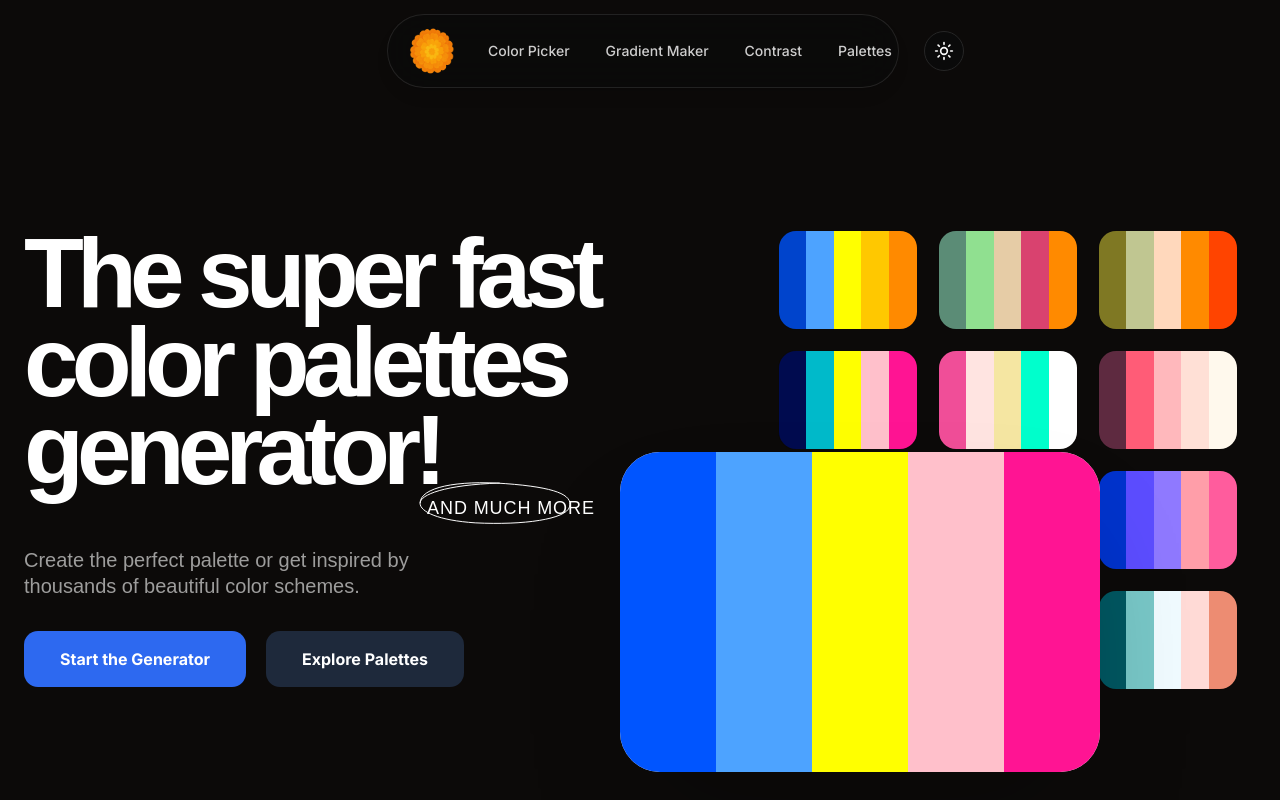
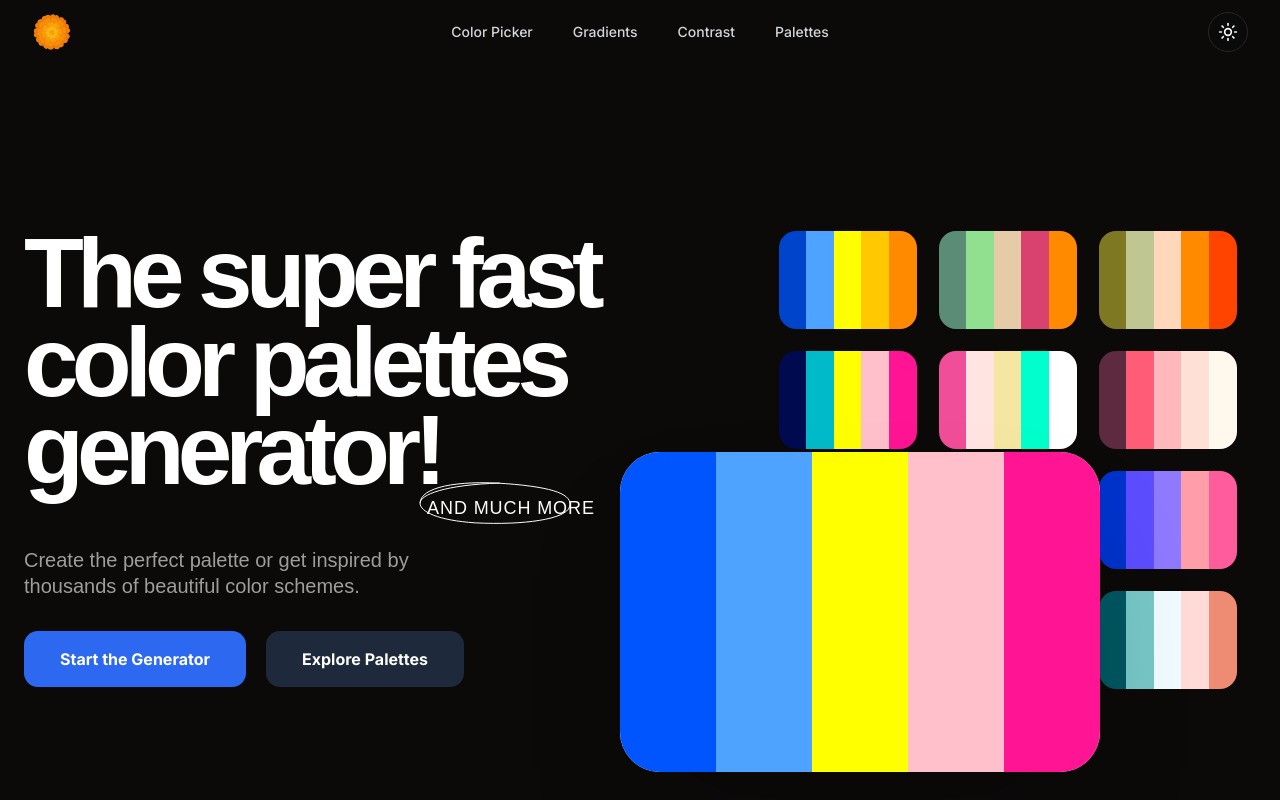
Before and after one commit to codewithdhruba01/ColorPicker, a Next.js app: page / in a window 1280 px wide. Shown: the top 800 px of the page. Built offline with nearby package versions, Linux system fonts and the light colour scheme; a web font is replaced by a local one.

Commit message:
refactor: Reimplement navbar with a full-width design, simplified active link styling, and removal of Framer Motion.

```diff
--- a/components/layout/navbar.tsx
+++ b/components/layout/navbar.tsx
@@ -5,126 +5,99 @@ import Image from "next/image";
 import Link from "next/link";
 import { usePathname } from "next/navigation";
 import { Menu, X } from "lucide-react";
-import { motion } from "framer-motion";
 import { ThemeToggle } from "../theme-toggle";
 
 export function Navbar() {
   const [isOpen, setIsOpen] = useState(false);
-  const [hovered, setHovered] = useState<string | null>(null);
   const pathname = usePathname();
 
   const navLinks = [
-    { name: "Color Picker", href: "/picker" },
-    { name: "Gradient Maker", href: "/gradients" },
-    { name: "Contrast", href: "/contrast-checker" },
-    { name: "Palettes", href: "/palettes" },
+    { href: "/picker", text: "Color Picker" },
+    { href: "/gradients", text: "Gradients" },
+    { href: "/contrast-checker", text: "Contrast" },
+    { href: "/palettes", text: "Palettes" },
   ];
 
-  const activeLink = navLinks.find((link) => pathname === link.href);
+  return (
+    <nav className="fixed top-0 z-50 w-full bg-white/70 dark:bg-stone-950 backdrop-blur-md dark:border-white/10 transition-colors duration-300">
+      <div className="mx-auto max-w-7xl px-4 sm:px-6 lg:px-8">
+        <div className="flex h-16 items-center justify-between">
 
-  return (
-    <nav
-      className="fixed top-4 left-1/2 -translate-x-1/2 z-50 w-[95%] sm:w-[85%] md:w-[70%] lg:w-[50%] xl:w-[40%] 2xl:w-[35%]"
-      style={{ left: 'calc(50% + 3px)', top: 'calc(1rem - 2px)' }}
-    >
-      <div
-        className="relative flex items-center justify-center px-3 py-2.5 sm:px-4 sm:py-2.5 md:px-5 md:py-3 rounded-full
-        bg-background/60 backdrop-blur-xl border border-border/40 shadow-lg
-        dark:border-white/10 transition-all duration-300"
-      >
-        <div className="flex items-center justify-between w-full gap-2 sm:gap-3 md:gap-4">
           {/* Logo */}
-          <Link href="/" className="flex items-center gap-1.5 sm:gap-2 flex-shrink-0">
+          <Link href="/" className="flex items-center gap-2">
             <Image
               src="/colorkit.png"
-              alt="ColorKit Logo"
-              width={44}
-              height={44}
-              className="rounded-md w-10 h-10 sm:w-11 sm:h-11 md:w-12 md:h-12"
-              priority
+              alt="ColorKit"
+              width={40}
+              height={40}
+              className="rounded-md"
             />
-
           </Link>
 
-          {/* Centered Links with sliding active capsule */}
-          <div className="relative hidden md:flex items-center justify-center gap-0.5 lg:gap-1 mx-auto flex-1 max-w-[500px]">
+          {/* Desktop Navigation */}
+          <div className="hidden md:flex items-center gap-2">
             {navLinks.map((link) => {
               const isActive = pathname === link.href;
-              const isHovered = hovered === link.href;
 
               return (
-                <div
+                <Link
                   key={link.href}
-                  className="relative flex-1"
-                  onMouseEnter={() => setHovered(link.href)}
-                  onMouseLeave={() => setHovered(null)}
+                  href={link.href}
+                  className={`px-4 py-2 rounded-full text-sm font-medium transition-all duration-300
+                    ${isActive
+                      ? "bg-[#df7709]/10 text-[#df7709]"
+                      : "text-gray-600 dark:text-gray-300 hover:bg-[#f07f08]/10 hover:text-[#00DC82]"
+                    }`}
                 >
-                  {(isActive || isHovered) && (
-                    <motion.div
-                      layoutId="activeLinkBackground"
-                      className="absolute inset-0 rounded-full bg-foreground/10 dark:bg-white/10 border border-border/30"
-                      transition={{
-                        type: "spring",
-                        stiffness: 400,
-                        damping: 30,
-                      }}
-                    />
-                  )}
-                  <Link
-                    href={link.href}
-                    className={`relative text-xs lg:text-sm font-medium px-2 lg:px-4 py-1.5 rounded-full z-10 transition-colors duration-300 block text-center
-                      ${isActive
-                        ? "text-foreground dark:text-white"
-                        : "text-foreground/80 dark:text-white/80 hover:text-foreground dark:hover:text-white"
-                      }`}
-                  >
-                    <span className="whitespace-nowrap">{link.name}</span>
-                  </Link>
-                </div>
+                  {link.text}
+                </Link>
               );
             })}
           </div>
 
-          {/* Theme toggle + mobile button */}
-          <div className="flex items-center gap-2 sm:gap-3 flex-shrink-0">
+          {/* Right side actions */}
+          <div className="flex items-center gap-2 sm:gap-3">
+
+
             <ThemeToggle />
+
+            {/* Mobile menu button */}
             <button
               onClick={() => setIsOpen(!isOpen)}
-              className="md:hidden text-foreground dark:text-white focus:outline-none p-1"
-              aria-label="Toggle menu"
+              className="md:hidden text-gray-600 dark:text-gray-200 hover:text-[#00DC82] dark:hover:text-[#00DC82] transition"
+              aria-label="Toggle Menu"
             >
-              {isOpen ? <X className="w-5 h-5 sm:w-6 sm:h-6" /> : <Menu className="w-5 h-5 sm:w-6 sm:h-6" />}
+              {isOpen ? <X size={24} /> : <Menu size={24} />}
             </button>
           </div>
         </div>
+
+        {/* Mobile Navigation */}
+        <div
+          className={`md:hidden overflow-hidden transition-all duration-300 ease-in-out ${isOpen ? "max-h-96 opacity-100" : "max-h-0 opacity-0"
+            }`}
+        >
+          <div className="space-y-1 pb-4 pt-2 bg-white/70 dark:bg-black/70 backdrop-blur-md">
+            {navLinks.map((link, index) => (
+              <Link
+                key={link.href}
+                href={link.href}
+                onClick={() => setIsOpen(false)}
+                className={`block rounded-md px-4 py-2 text-sm font-medium transition-all duration-300
+                  ${pathname === link.href
+                    ? "bg-[#00DC82]/10 text-[#00DC82]"
+                    : "text-gray-600 dark:text-gray-300 hover:bg-[#00DC82]/10 hover:text-[#00DC82]"
+                  }`}
+                style={{
+                  transitionDelay: isOpen ? `${index * 50}ms` : "0ms",
+                }}
+              >
+                {link.text}
+              </Link>
+            ))}
+          </div>
+        </div>
       </div>
-
-      {/* Mobile dropdown */}
-      {isOpen && (
-        <motion.div
-          initial={{ opacity: 0, y: -10 }}
-          animate={{ opacity: 1, y: 0 }}
-          exit={{ opacity: 0, y: -10 }}
-          transition={{ duration: 0.2 }}
-          className="absolute right-0 mt-2 sm:mt-3 w-full bg-background/90 backdrop-blur-lg
-          border border-border/30 rounded-xl sm:rounded-2xl shadow-lg p-3 sm:p-4 space-y-2 sm:space-y-3 md:hidden z-50"
-        >
-          {navLinks.map((link) => (
-            <Link
-              key={link.href}
-              href={link.href}
-              onClick={() => setIsOpen(false)}
-              className={`block text-sm sm:text-base px-3 sm:px-4 py-2 sm:py-2.5 rounded-lg transition-all duration-300
-                ${pathname === link.href
-                  ? "bg-foreground/10 text-foreground dark:text-white font-medium"
-                  : "text-foreground/80 dark:text-white/80 hover:bg-foreground/10 dark:hover:bg-white/10"
-                }`}
-            >
-              {link.name}
-            </Link>
-          ))}
-        </motion.div>
-      )}
     </nav>
   );
 }
```
